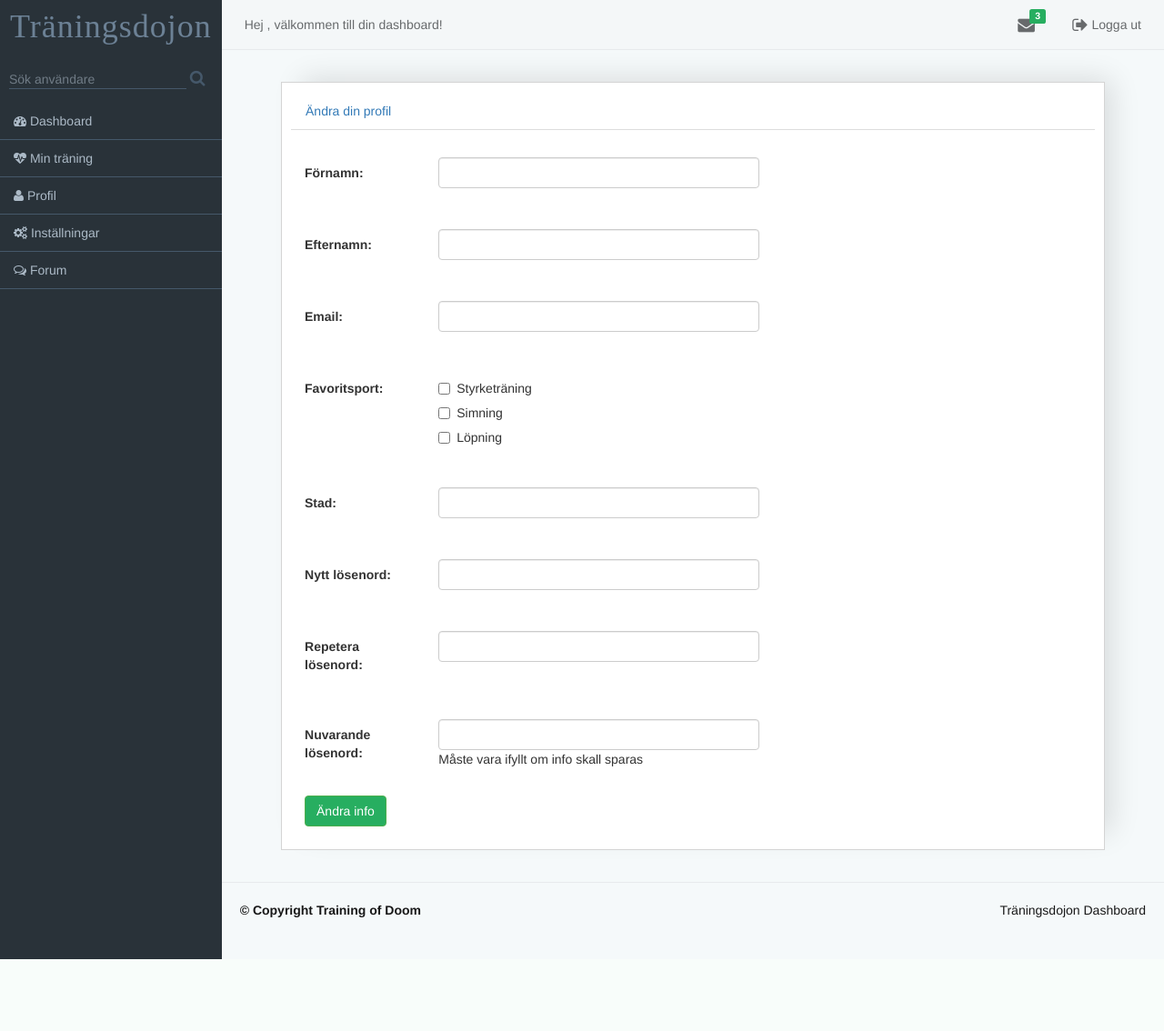
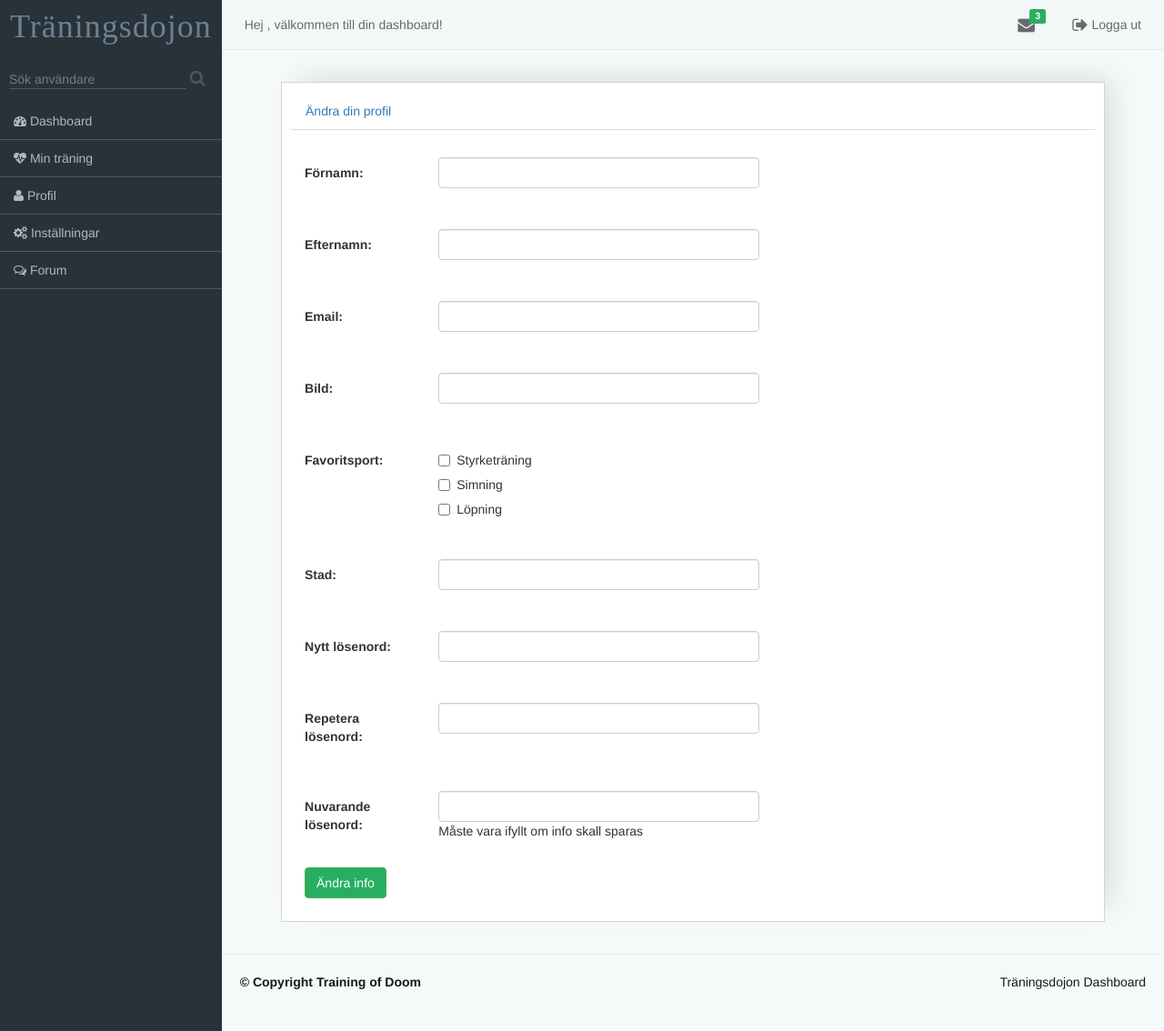
Before and after one commit to sanonzon/traeningsDagbok, a Django app: page /settings/ in a window 1280 px wide. Shown: the whole page at 91% size. Before the commit the page ends 1055 px from the top, so only its background shows below. Run offline with Django 3.2, Linux system fonts and the light colour scheme; some libraries are stand-ins or nearby versions; some web fonts are replaced.

Commit message:
inb4 fix

```diff
--- a/traeningsDagbok_django/dagbok/templates/dagbok/settings.html
+++ b/traeningsDagbok_django/dagbok/templates/dagbok/settings.html
@@ -48,6 +48,17 @@
               </div>
               <div class="col-10">
                 <input class="form-control user-form" value="{{user.email}}" name="email">
+              </div>
+            </div>
+          </div>
+
+          <div class="form-group">
+            <div class="row">
+              <div class="col-2">
+                <label class="fast-workout-label">Bild:</label>
+              </div>
+              <div class="col-10">
+                <input class="form-control user-form" value="{{extended.picture}}" name="picture">
               </div>
             </div>
           </div>
--- a/traeningsDagbok_django/dagbok/views.py
+++ b/traeningsDagbok_django/dagbok/views.py
@@ -9,6 +9,7 @@ from django.core.urlresolvers import reverse
 
 import json
 import re
+import numbers
 
 from .forms import CreateAccountForm, LoginAccountForm, WorkoutRegisterForm, SearchForm, AdvancedWorkout
 from .models import WorkOuts, UserExtended, TotalWorkouts
@@ -412,3 +413,13 @@ def add_buddy(request):
 
     else:
         return redirect("/dashboard")
+
+def test_integer(x):
+    return isinstance(x, numbers.Integral)
+
+
+def test_float(x):
+    return isinstance(x, float)
+
+def test_string(x):
+    return len(x) <= 255
```
